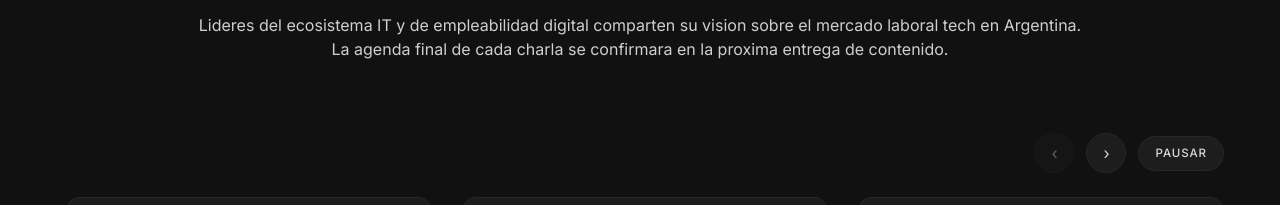
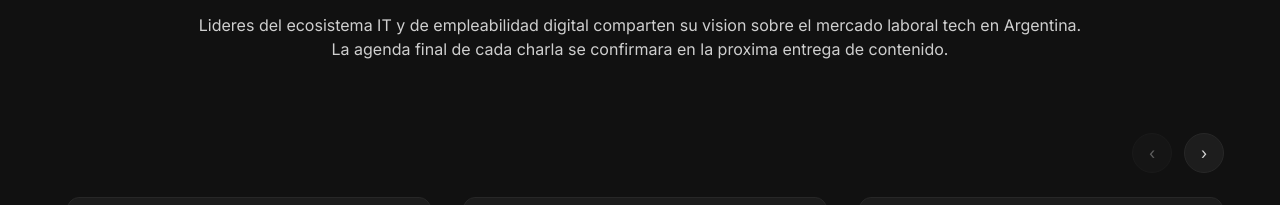
Before and after one commit to potrero-empleo/talento-it-landing, a React (Vite) app: page / in a window 1280 px wide. Shown: the part 3840-4045 px from the top of the page. Built offline with nearby package versions, Linux system fonts and the light colour scheme.

Commit message:
quite botón pausa y centre perfil 1 y 3 de avatares

```diff
--- a/src/components/Speakers.jsx
+++ b/src/components/Speakers.jsx
@@ -35,7 +35,7 @@ function SpeakerCard({ person }) {
       <div className="absolute left-0 top-0 h-0.5 w-0 bg-[#C8D400] transition-all duration-300 group-hover:w-full" />
 
       {/* avatar */}
-      <div className="mb-5 flex h-24 w-24 items-center justify-center overflow-hidden rounded-full border border-[#2d2d2d] bg-[#151515] transition-colors duration-300 group-hover:border-[#C8D400]/30 md:mb-6 md:h-28 md:w-28">
+      <div className="mb-5 flex h-full w-full items-center justify-center overflow-hidden rounded-full border border-[#2d2d2d] bg-[#151515] transition-colors duration-300 group-hover:border-[#C8D400]/30 md:mb-6 md:h-28 md:w-28">
         <Avatar name={person.name} src={person.image} altText={`${person.name} — ${person.role} en ${person.org}`} />
       </div>
 
@@ -197,14 +197,6 @@ export default function Speakers() {
           <div className="hidden md:flex items-center gap-3">
             <button aria-label="Anterior" onClick={() => scrollByPage(-1)} disabled={!canPrev} className="focus-ring h-10 w-10 rounded-full border border-[#272727] bg-white/5 text-[#d8d8d8] transition-all duration-200 hover:-translate-y-0.5 hover:border-[#C8D400]/60 hover:bg-[#C8D400]/10 hover:text-[#C8D400] disabled:opacity-40 disabled:hover:translate-y-0 disabled:hover:border-[#272727] disabled:hover:bg-white/5 disabled:hover:text-[#d8d8d8]">‹</button>
             <button aria-label="Siguiente" onClick={() => scrollByPage(1)} disabled={!canNext} className="focus-ring h-10 w-10 rounded-full border border-[#272727] bg-white/5 text-[#d8d8d8] transition-all duration-200 hover:-translate-y-0.5 hover:border-[#C8D400]/60 hover:bg-[#C8D400]/10 hover:text-[#C8D400] disabled:opacity-40 disabled:hover:translate-y-0 disabled:hover:border-[#272727] disabled:hover:bg-white/5 disabled:hover:text-[#d8d8d8]">›</button>
-            <button
-              type="button"
-              onClick={togglePause}
-              className="focus-ring rounded-full border border-[#272727] bg-white/5 px-4 py-2 text-[0.72rem] font-medium uppercase tracking-[0.08em] text-[#d8d8d8] transition-all duration-200 hover:border-[#C8D400]/60 hover:bg-[#C8D400]/10 hover:text-[#C8D400]"
-              aria-pressed={isPaused}
-            >
-              {isPaused ? "Reanudar" : "Pausar"}
-            </button>
           </div>
         </div>
 
```
Also changed, not shown: src/assets/speakers/Perfil1.svg, src/assets/speakers/Perfil3.svg.
